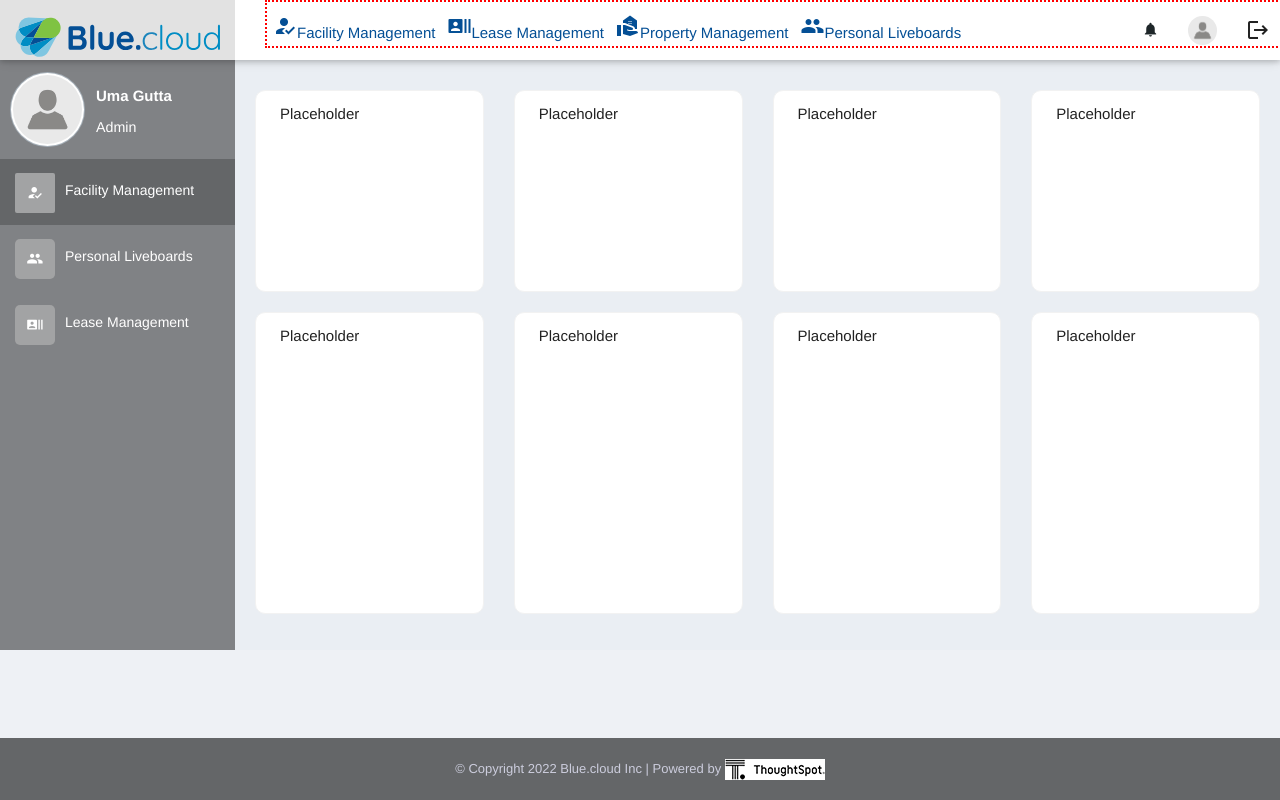
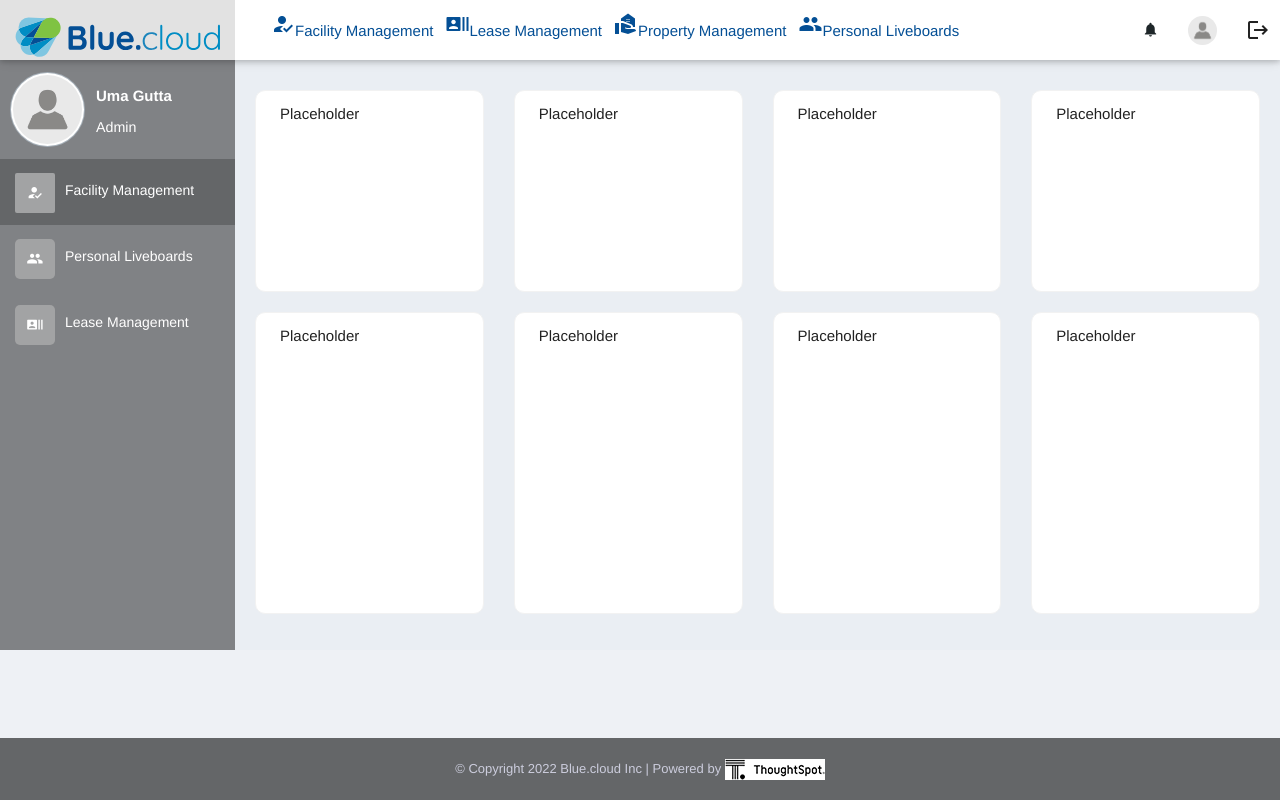
Before and after one commit to YunusBC/thoughtspot, a React (Create React App) app: page / in a window 1280 px wide. Built offline with nearby package versions, Linux system fonts and the light colour scheme; what @thoughtspot/visual-embed-sdk would draw is missing.

Commit message:
location.pathname === "/"

```diff
--- a/src/components/TopMenuNav/TopMenuNav.js
+++ b/src/components/TopMenuNav/TopMenuNav.js
@@ -2,7 +2,18 @@ import React from "react";
 import { Link } from "react-router-dom";
 import "./index.css";
 
-const TopMenuNav = () => {
+import {
+  BrowserRouter,
+  Routes, // instead of "Switch"
+  Route,
+  useLocation,
+} from "react-router-dom";
+
+function TopMenuWithoutNav() {
+  return <div>Now showing post </div>;
+}
+
+const TopMenuNav1 = () => {
   return (
     <div className="goUp">
       <ul className="topMenu">
@@ -37,4 +48,15 @@ const TopMenuNav = () => {
   );
 };
 
+// ...
+const TopMenuNav = () => {
+  const location = useLocation();
+  console.log(
+    "🚀 ~ file: topMenuNav.js ~ line 54 ~ TopMenuNav ~ location",
+    location
+  );
+
+  return location.pathname === "/" ? <TopMenuNav1 /> : <TopMenuWithoutNav />;
+};
+
 export default TopMenuNav;
--- a/src/components/TopMenuNav/index.css
+++ b/src/components/TopMenuNav/index.css
@@ -3,8 +3,8 @@
     position: fixed !important;
     width: 100% !important;
     margin-left: 250px;
-    color: red;
-    border: 2px dotted red;
+    /* color: red;
+    border: 2px dotted red; */
 }
 
 .topMenu{
```
